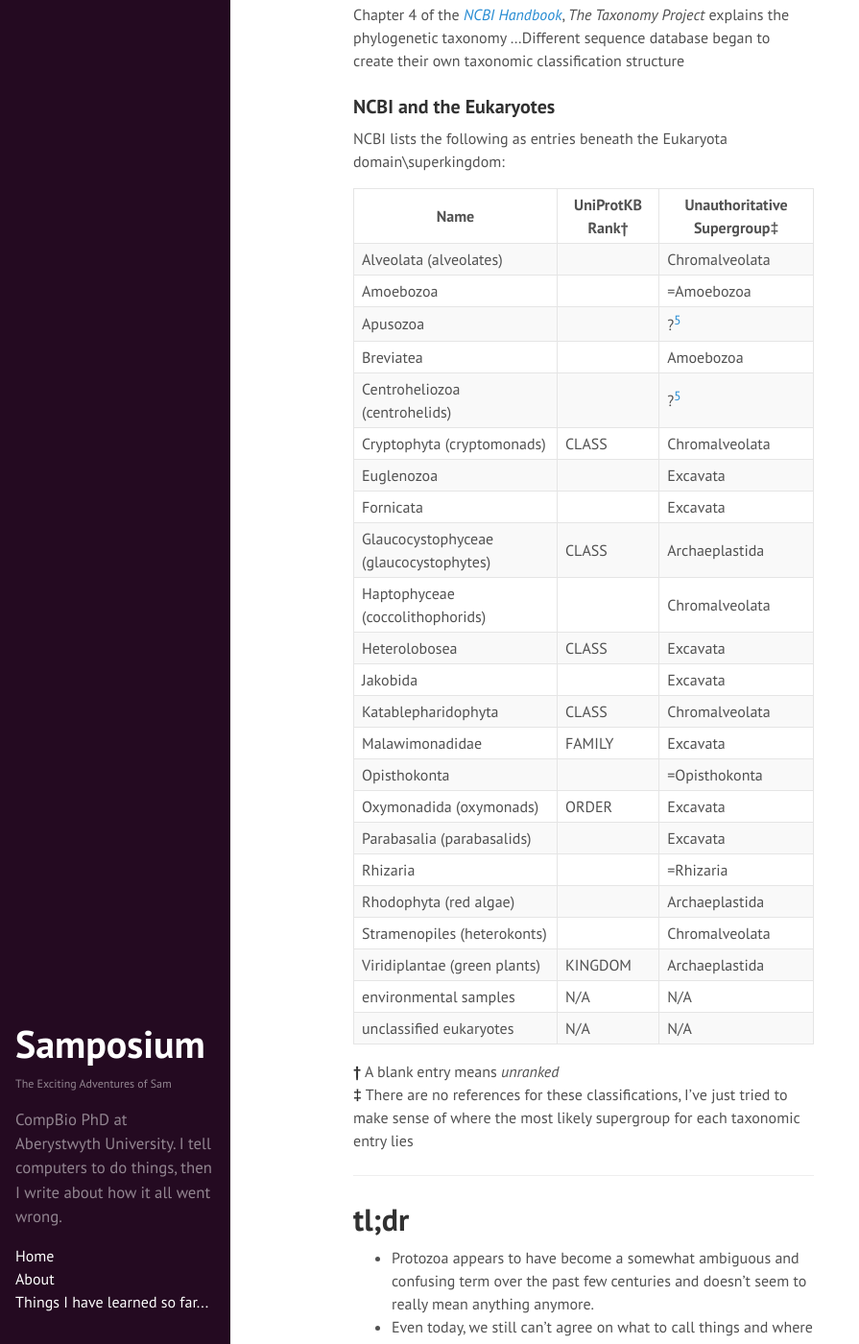
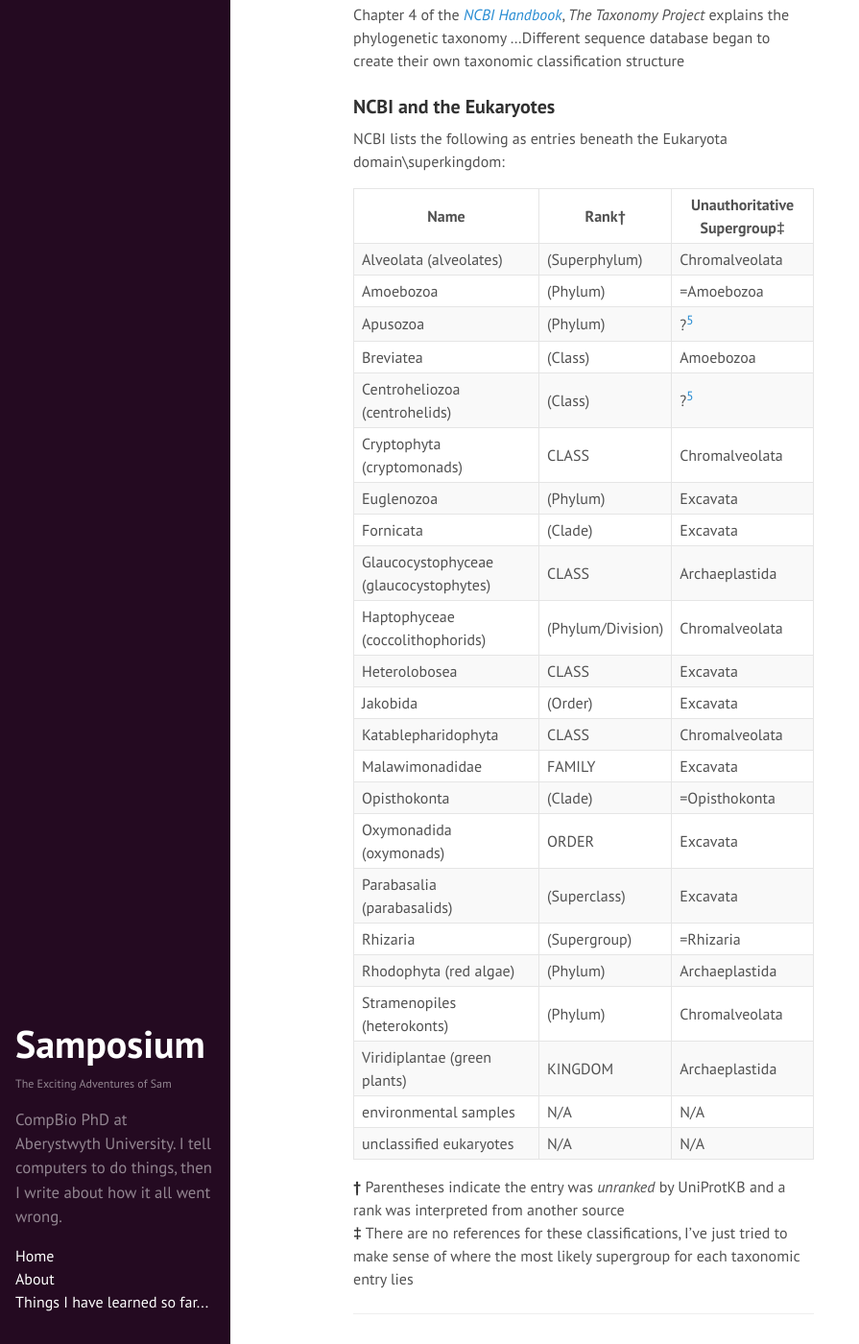
Before and after one commit to SamStudio8/samstudio8.github.io.off, a Jekyll site: the page built from _posts/2015-05-18-playing-phylogenetic-hide-seek.md, in a window 1280 px wide and 1400 px high, scrolled down 11720 px. Shown: the whole window at 96% size, without its empty margins (0-895 px from the left). Built offline with Jekyll 4.4.1, drawn with Linux system fonts in a browser that asks for light colours; Markdown is read by kramdown in place of the engine named in the settings.

Commit message:
Update 2015-05-18-playing-phylogenetic-hide-seek.md

```diff
--- a/_posts/2015-05-18-playing-phylogenetic-hide-seek.md
+++ b/_posts/2015-05-18-playing-phylogenetic-hide-seek.md
@@ -257,33 +257,33 @@ explains the phylogenetic taxonomy
 ### NCBI and the Eukaryotes
 NCBI lists the following as entries beneath the Eukaryota domain\superkingdom:
 
-| Name            | UniProtKB Rank† | Unauthoritative Supergroup‡ |
+| Name            | Rank† | Unauthoritative Supergroup‡ |
 |-----------------|----------------|------------|
-| Alveolata (alveolates) |  | Chromalveolata |
-| Amoebozoa |  | =Amoebozoa |
-| Apusozoa |  | ?[^4] |
-| Breviatea |  | Amoebozoa |
-| Centroheliozoa (centrohelids) |  | ?[^4] |
+| Alveolata (alveolates) | (Superphylum) | Chromalveolata |
+| Amoebozoa | (Phylum) | =Amoebozoa |
+| Apusozoa | (Phylum) | ?[^4] |
+| Breviatea | (Class) | Amoebozoa |
+| Centroheliozoa (centrohelids) | (Class) | ?[^4] |
 | Cryptophyta (cryptomonads) | CLASS | Chromalveolata |
-| Euglenozoa |  | Excavata |
-| Fornicata |  | Excavata |
+| Euglenozoa | (Phylum) | Excavata |
+| Fornicata | (Clade) | Excavata |
 | Glaucocystophyceae (glaucocystophytes) | CLASS | Archaeplastida |
-| Haptophyceae (coccolithophorids) |  | Chromalveolata |
+| Haptophyceae (coccolithophorids) | (Phylum/Division) | Chromalveolata |
 | Heterolobosea | CLASS | Excavata |
-| Jakobida |  | Excavata |
+| Jakobida | (Order) | Excavata |
 | Katablepharidophyta | CLASS | Chromalveolata |
 | Malawimonadidae | FAMILY | Excavata |
-| Opisthokonta |  | =Opisthokonta |
+| Opisthokonta | (Clade) | =Opisthokonta |
 | Oxymonadida (oxymonads) | ORDER | Excavata |
-| Parabasalia (parabasalids) |  | Excavata |
-| Rhizaria |  | =Rhizaria |
-| Rhodophyta (red algae) |  | Archaeplastida |
-| Stramenopiles (heterokonts) |  | Chromalveolata |
+| Parabasalia (parabasalids) | (Superclass) | Excavata |
+| Rhizaria | (Supergroup) | =Rhizaria |
+| Rhodophyta (red algae) | (Phylum) | Archaeplastida |
+| Stramenopiles (heterokonts) | (Phylum) | Chromalveolata |
 | Viridiplantae (green plants) | KINGDOM | Archaeplastida |
 | environmental samples | N/A | N/A |
 | unclassified eukaryotes | N/A | N/A |
 
-**†** A blank entry means *unranked*
+**†** Parentheses indicate the entry was *unranked* by UniProtKB and a rank was interpreted from another source
 **‡** There are no references for these classifications, I've just tried to make sense of where the most likely supergroup for each taxonomic entry lies
 
 * * *
```
